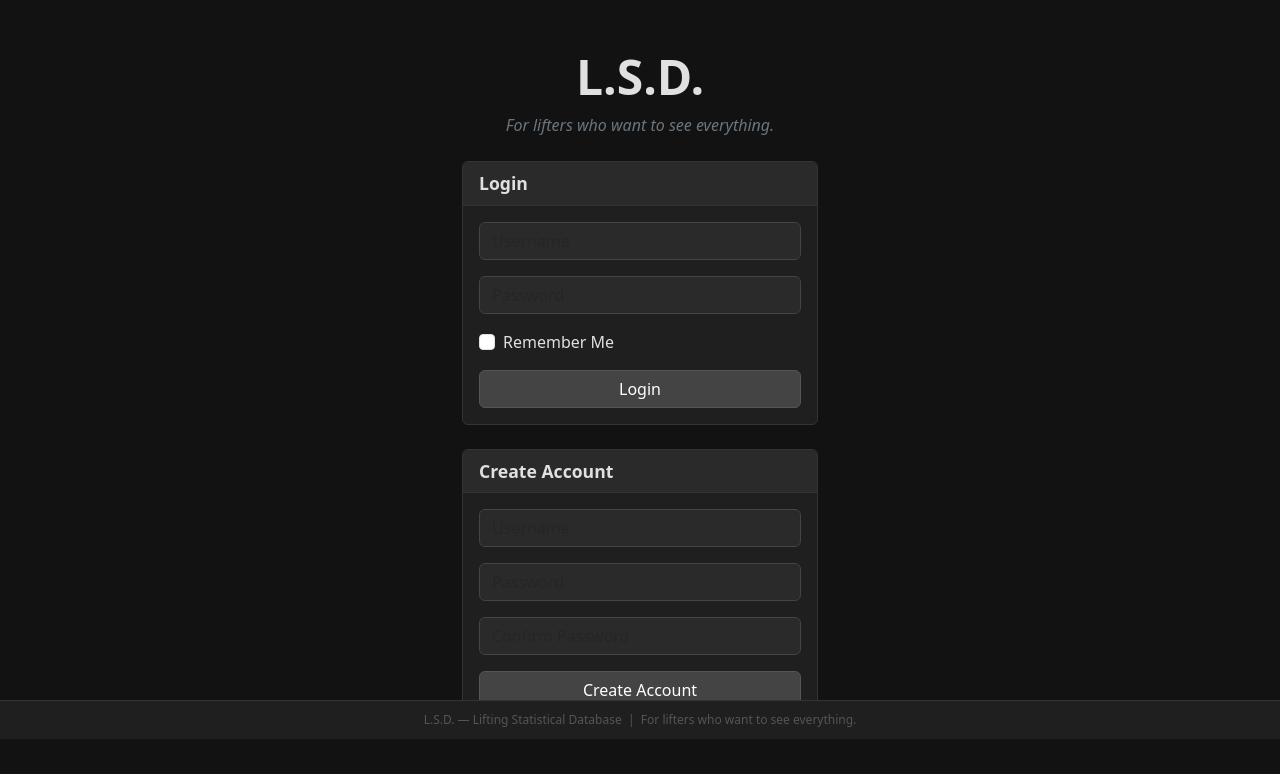
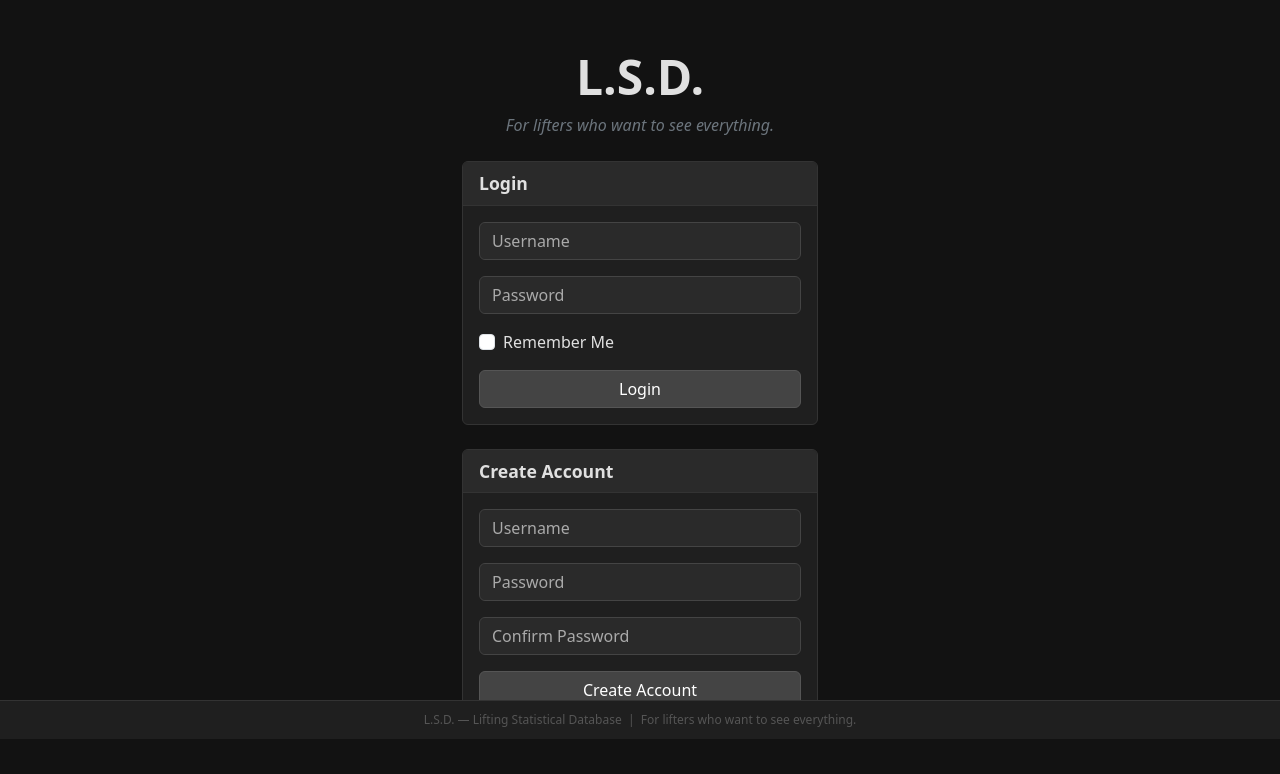
Before and after one commit to ErikAfdahl/liftingTracker, a Flask app: page / in a window 1280 px wide. Shown: the part 61-835 px from the top of the page. Run offline with Flask 3, Linux system fonts and the light colour scheme.

Commit message:
color issue

```diff
--- a/templates/base.html
+++ b/templates/base.html
@@ -74,6 +74,10 @@
             --bs-table-striped-bg: #2a2a2a;
             --bs-table-border-color: #333;
         }
+        .form-control::placeholder {
+            color: #aaaaaa;
+            opacity: 1;
+        }
         hr {
             border-color: #333;
         }
```
